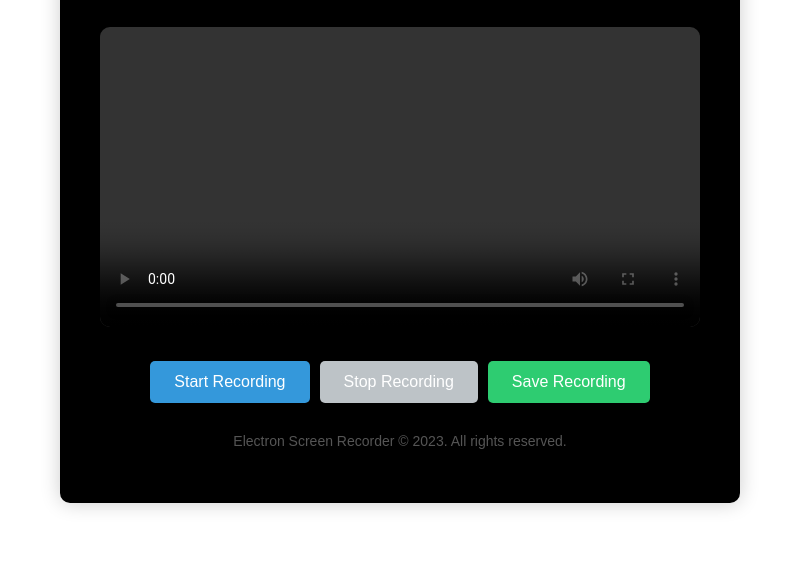
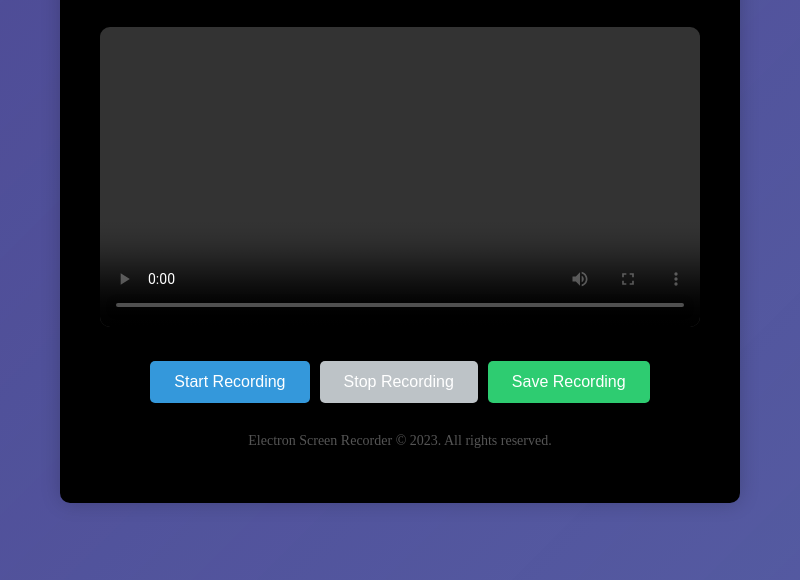
Before and after one commit to mastrmind-dev/electron-screen-recorder, an Electron app: page index.html in a window 800 px wide. Shown: the part 220-800 px from the top of the page. Drawn offline with Linux system fonts and the light colour scheme.

Commit message:
CSS is enhanced

```diff
--- a/index.html
+++ b/index.html
@@ -28,7 +28,7 @@
       <p>Electron Screen Recorder &copy; 2023. All rights reserved.</p>
     </footer>
   </div>
-  <script src="renderer.js"></script>
+  <!-- <script src="renderer.js"></script> -->
 </body>
 
 </html>
--- a/styles.css
+++ b/styles.css
@@ -1,14 +1,44 @@
-body {
+/* body {
     margin: 0;
     padding: 0;
     display: flex;
     justify-content: center;
     align-items: center;
     min-height: 100vh;
-    background-color: white;
+    background-color: #27005D;
     font-family: 'Arial', sans-serif;
+  } */
+  body {
+    margin: 0;
+    padding: 0;
+    display: flex;
+    justify-content: center;
+    align-items: center;
+    min-height: 100vh;
+    background-color: #483D8B;
+    box-shadow: 10px 0 20px rgba(135, 206, 250, 0.2), -10px 0 20px rgba(135, 206, 250, 0.2);  }
+
+  /* Animation for the wave effect */
+  @keyframes waveAnimation {
+    0% {
+      transform: translateX(0);
+    }
+    100% {
+      transform: translateX(-100%);
+    }
   }
 
+  body::before {
+    content: "";
+    position: absolute;
+    top: 0;
+    left: 0;
+    width: 100vw;
+    height: 100vh;
+   background: linear-gradient(to bottom right, rgba(135, 206, 250, 0.1), rgba(135, 206, 250, 0.2));
+  animation: waveAnimation 5s infinite linear;
+  pointer-events: none;
+  z-index: -1;  }
   .container {
     background-color: black;
     padding: 40px;
```
